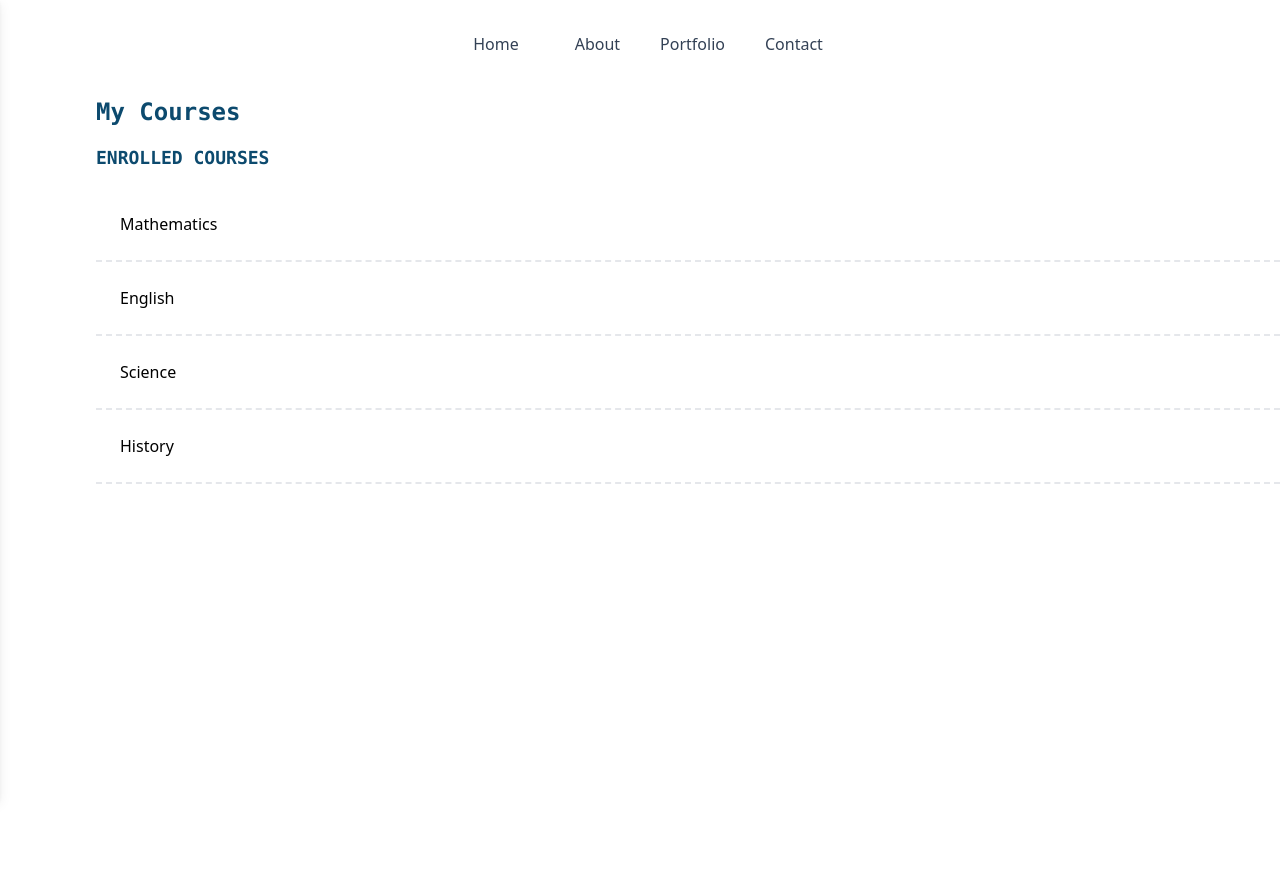
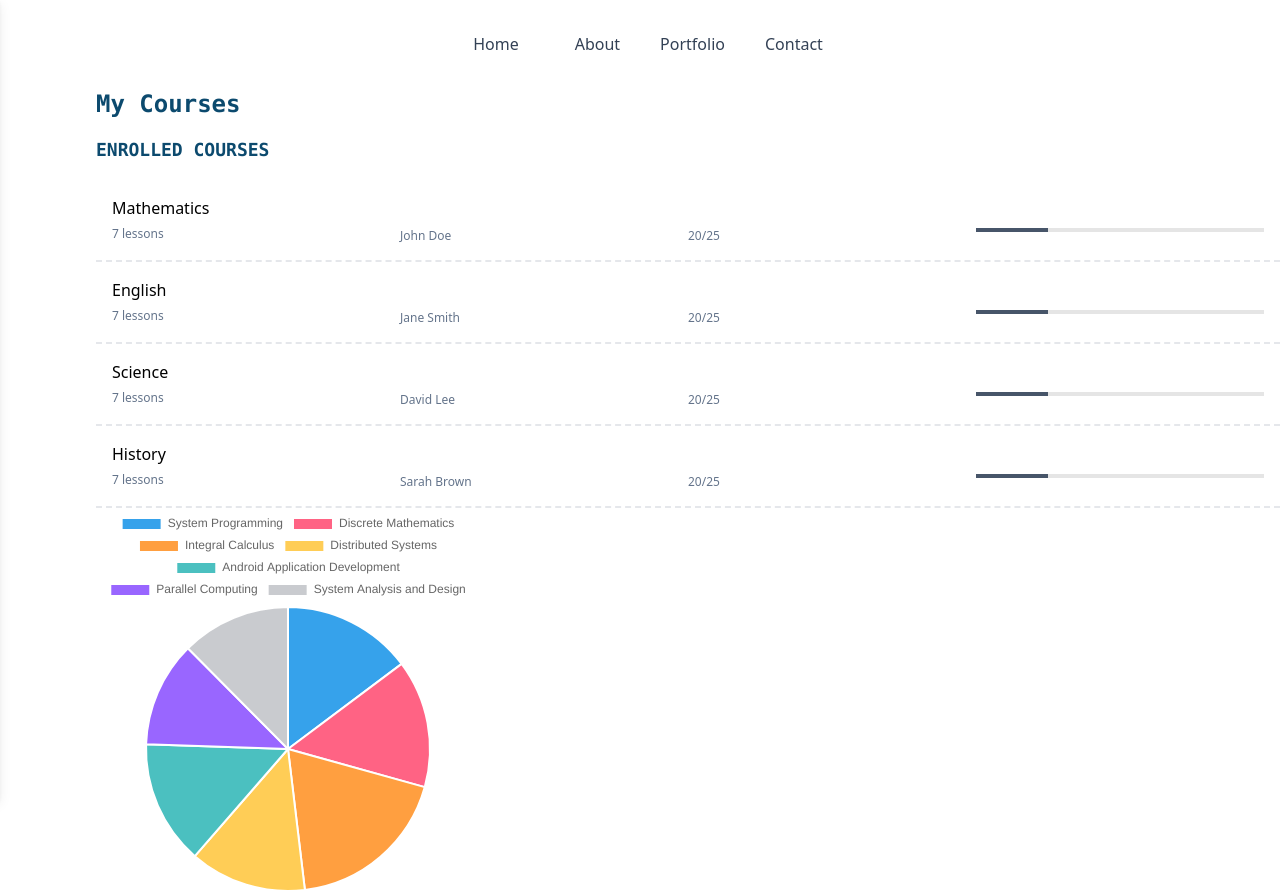
Before and after one commit to Shuleni-Project/Shuleni, a React (Create React App) app in the folder client/: page /student in a window 1280 px wide. Before the commit the page ends 800 px from the top, so only its background shows below. Built offline with nearby package versions, Linux system fonts and the light colour scheme; what tw-elements would draw is missing.

Commit message:
add pie chart.

```diff
--- a/client/package.json
+++ b/client/package.json
@@ -6,9 +6,11 @@
     "@testing-library/jest-dom": "^5.16.5",
     "@testing-library/react": "^13.4.0",
     "@testing-library/user-event": "^13.5.0",
+    "chart.js": "^4.2.1",
     "localforage": "^1.10.0",
     "match-sorter": "^6.3.1",
     "react": "^18.2.0",
+    "react-chartjs-2": "^5.2.0",
     "react-dom": "^18.2.0",
     "react-router-dom": "^6.10.0",
     "react-scripts": "5.0.1",
--- /dev/null
+++ b/client/src/Data.js
@@ -0,0 +1,38 @@
+export const studentScores = [
+    {
+        id: 1,
+        course: 'System Programming',
+        score: 70
+    },
+    {
+        id: 2,
+        course: 'Discrete Mathematics',
+        score: 69
+    },
+    {
+        id: 3,
+        course: 'Integral Calculus',
+        score: 89
+    },
+    {
+        id: 4,
+        course: 'Distributed Systems',
+        score: 63
+    },
+    {
+        id: 5,
+        course: 'Android Application Development',
+        score: 67
+    },
+    {
+        id: 6,
+        course: 'Parallel Computing',
+        score: 57
+    },
+    {
+        id: 7,
+        course: 'System Analysis and Design',
+        score: 59
+    }
+
+]
--- /dev/null
+++ b/client/src/components/Chart.js
@@ -0,0 +1,9 @@
+import React from "react";
+import {Pie} from 'react-chartjs-2';
+import {Chart as ChartJS} from 'chart.js/auto';
+
+export default function Chart({chartData}) {
+    return (
+        <Pie data={chartData}/>
+    );
+}
--- a/client/src/components/EnrolledCourses.js
+++ b/client/src/components/EnrolledCourses.js
@@ -1,7 +1,7 @@
 export default function EnrolledCOurses() {
     const courses = [
-        { id: 1, name: "Mathematics", instructor: "John Doe" },
-        { id: 2, name: "English", instructor: "Jane Smith" },
+        { id: 1, name: "Mathematics", instructor: "John Doe"},
+        { id: 2, name: "English", instructor: "Jane Smith"},
         { id: 3, name: "Science", instructor: "David Lee" },
         { id: 4, name: "History", instructor: "Sarah Brown" }
     ];
@@ -9,9 +9,29 @@ export default function EnrolledCOurses() {
     return (
         <>
             <h3 className="my-4 font-mono text-lg antialiased font-bold text-sky-900">ENROLLED COURSES</h3>
-            {courses.map((course) => {
-                return <div className="border-dashed border-b-2 p-6">
-                    <p>{course.name}</p>
+            {courses.map((course, index) => {
+                return <div className="border-dashed border-b-2 p-4 flex max-w-full" key={index}>
+                    <div className="flex-1">
+                        <p>{course.name}</p>
+                        <span className="text-xs text-slate-500 mt-8">7 lessons</span>
+                    </div>
+                    <div className="flex-1">
+                        <p className="text-xs text-slate-500 mt-8">{course.instructor}</p>
+                    </div>
+                    <div className="flex-1">
+                        <p className="text-xs text-slate-500 mt-8">20/25</p>
+                    </div>
+                    <div className="flex-1">
+                        <div className="mt-8 h-1 w-full bg-neutral-200 dark:bg-neutral-600">
+                            {/* <div
+                                className="bg-slate-600 p-0.5 text-center text-xs font-medium leading-none text-primary-100"
+                                style={{width: '25%'}}>
+                                25%
+                            </div> */}
+                            {/* Change the style(width) to change size of bar/progress */}
+                            <div className="h-1 bg-slate-600" style={{width: '25%'}}></div>
+                        </div>
+                    </div>
                 </div>
             })}
         </>
--- a/client/src/components/SideNavbar.js
+++ b/client/src/components/SideNavbar.js
@@ -19,7 +19,7 @@ const SideNavbar = () => {
 
     }, []);
     return (
-        <div class="dark:bg-zinc-800">
+        <div className="dark:bg-zinc-800">
             {/* <!-- Sidenav --> */}
             <nav
                 id="full-screen-example"
--- a/client/src/views/Student.js
+++ b/client/src/views/Student.js
@@ -1,15 +1,28 @@
 import React from 'react';
+import { useState } from 'react';
 import SideNavbar from '../components/SideNavbar';
 import EnrolledCourses from '../components/EnrolledCourses';
+import Chart from '../components/Chart';
+import { studentScores } from '../Data';
 
 function Student() {
+  const [studentScore, setScore] = useState({
+    labels: studentScores.map(data => data.course),
+    datasets: [{
+      label: `student's score`,
+      data: studentScores.map(data => data.score)
+    }]
+  });
   return (
     <div>
       <SideNavbar />
       <div id="content" className="min-h-fit w-screen min-w-fit">
-        <div className="ml-24 pt-2">
+        <div className="ml-24">
           <h2 className="font-mono text-2xl antialiased font-bold text-sky-900">My Courses</h2>
           <EnrolledCourses />
+          <div className='max-w-sm'>
+            <Chart chartData={studentScore} />
+          </div>
         </div>
       </div>
     </div>
```
Also changed, not shown: 1 other file (tests, documents, lock files or other folders).
